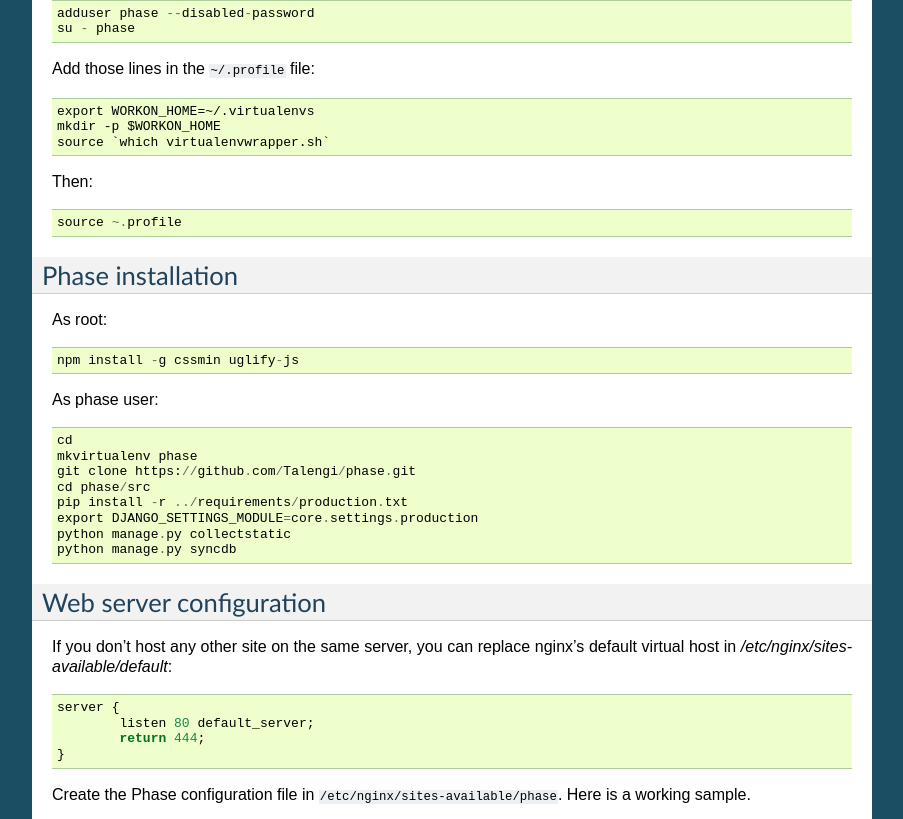
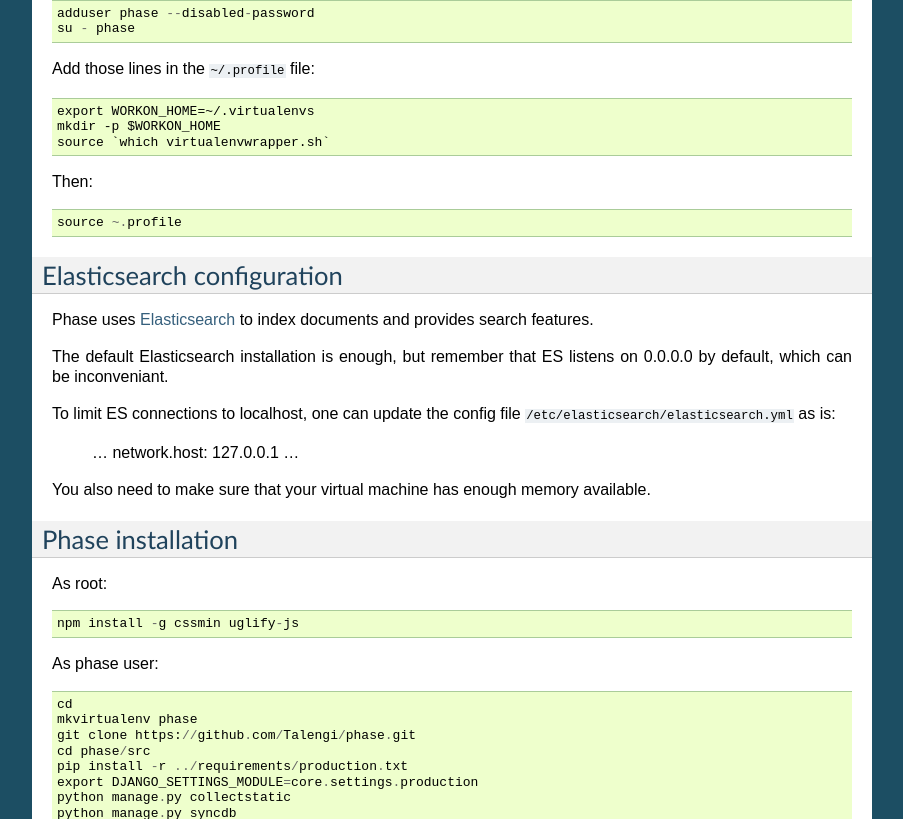
Before and after one commit to Talengi/phase, a Sphinx documentation site: the page built from docs/production.rst, in a window 1280 px wide and 1400 px high, scrolled down 1288 px, cut to the strip 0-819 px from the top of the window. Shown: the whole strip, without its empty margins (198-1101 px from the left). Built offline with Sphinx 7.4.7, drawn with Linux system fonts in a browser that asks for light colours; some of the changed text lies outside the part shown.

Commit message:
ES config in docs

```diff
--- a/docs/production.rst
+++ b/docs/production.rst
@@ -86,6 +86,26 @@
 
     source ~.profile
 
+
+Elasticsearch configuration
+---------------------------
+
+Phase uses `Elasticsearch <http://www.elasticsearch.org/>`_ to index documents
+and provides search features.
+
+The default Elasticsearch installation is enough, but remember that ES listens
+on 0.0.0.0 by default, which can be inconveniant.
+
+To limit ES connections to localhost, one can update the config file
+``/etc/elasticsearch/elasticsearch.yml`` as is:
+
+    …
+    network.host: 127.0.0.1
+    …
+
+You also need to make sure that your virtual machine has enough memory
+available.
+
 Phase installation
 ------------------
 
```
Also changed, not shown: other parts of docs/production.rst (+2 -2 lines).
